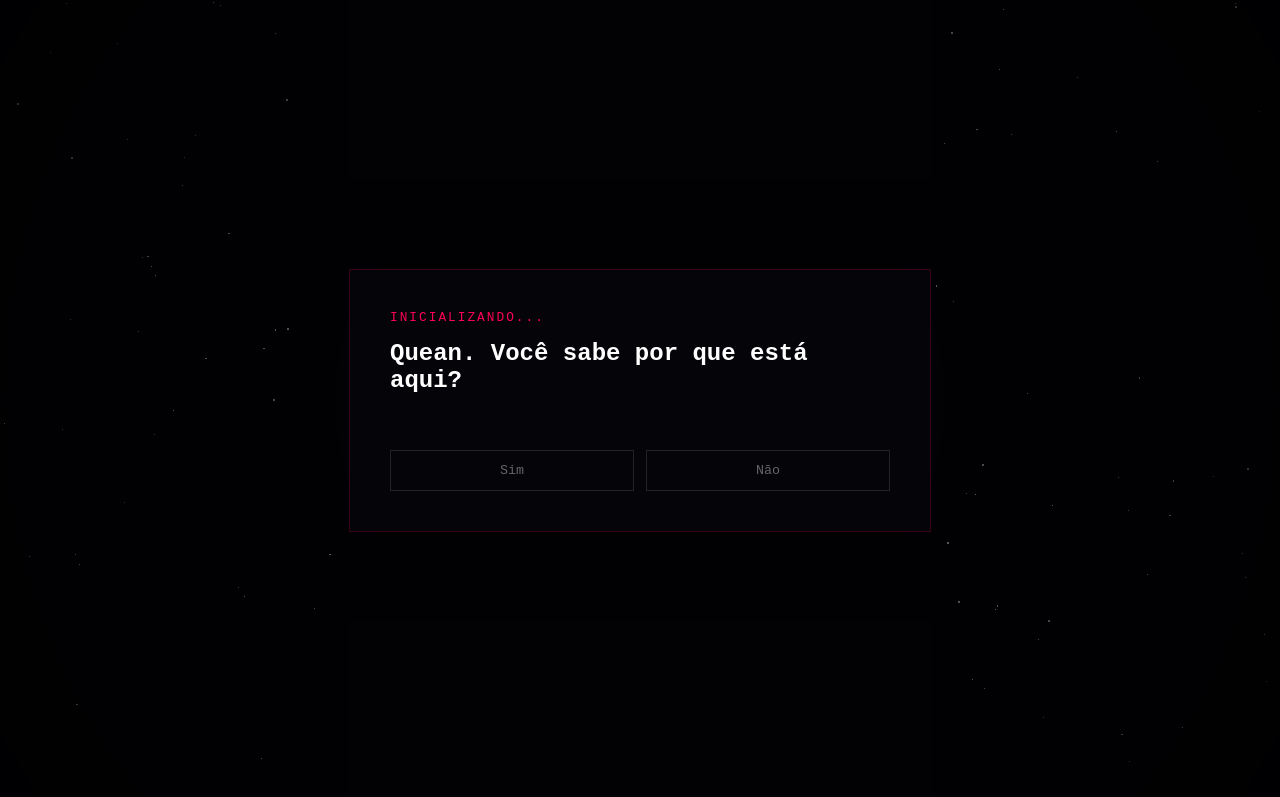
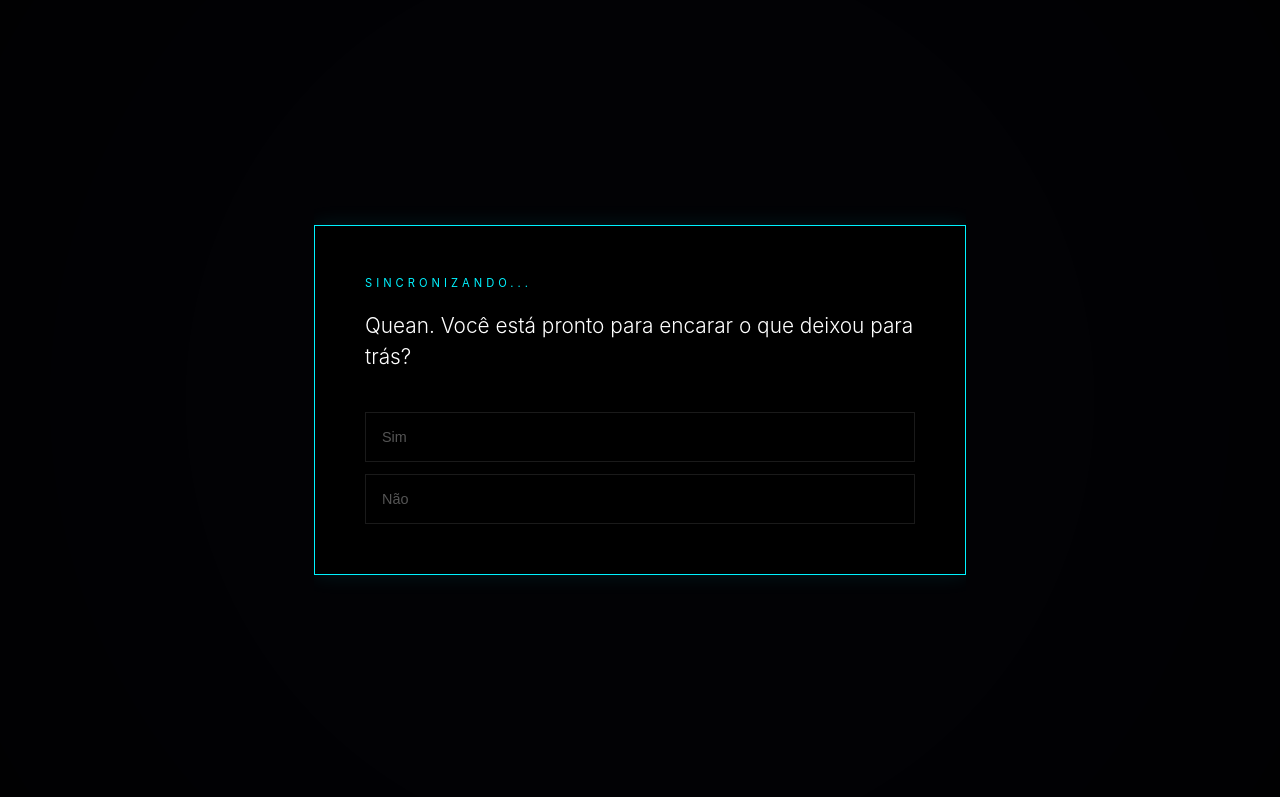
Before and after one commit to nova12335/BloxFall, a plain HTML site: page index.html in a window 1280 px wide. Drawn offline with Linux system fonts and the light colour scheme.

Commit message:
Update index.html

```diff
--- a/index.html
+++ b/index.html
@@ -2,190 +2,154 @@
 <html lang="pt-br">
 <head>
     <meta charset="UTF-8">
-    <title>SISTEMA_CRITICO_QUEAN</title>
+    <title>TERMINAL_EVA_V3</title>
     <style>
         :root {
-            --eva: #ff0055;
-            --void: #020205;
+            --neon-main: #00f2ff;
+            --neon-alert: #bc00ff;
+            --bg: #020205;
         }
 
         body, html {
             margin: 0; padding: 0;
-            background: var(--void);
+            background: var(--bg);
             color: white;
-            font-family: 'Courier New', Courier, monospace;
+            font-family: 'Inter', sans-serif;
             height: 100vh; overflow: hidden;
             display: flex; justify-content: center; align-items: center;
         }
 
-        /* Fundo de Estrelas Total */
-        #star-field {
-            position: fixed;
-            top: 0; left: 0; width: 100vw; height: 100vh;
-            z-index: -2;
-        }
-
-        .star {
-            position: absolute;
-            background: white;
-            border-radius: 50%;
-            opacity: 0.4;
-        }
-
-        /* Efeito de Escuridão Fechando */
         #vignette {
             position: fixed;
             top: 0; left: 0; width: 100%; height: 100%;
-            background: radial-gradient(circle, transparent 40%, black 150%);
-            z-index: -1;
-            pointer-events: none;
-            transition: background 2s ease;
+            background: radial-gradient(circle, transparent 60%, black 150%);
+            z-index: 5; pointer-events: none;
+            transition: all 1.5s ease;
         }
 
         #main-container {
-            width: 500px;
-            padding: 40px;
-            background: rgba(5, 5, 10, 0.8);
-            border: 1px solid rgba(255, 0, 85, 0.2);
-            box-shadow: 0 0 60px rgba(0,0,0,1);
+            width: 550px;
+            padding: 50px;
+            background: rgba(0, 0, 0, 0.95);
+            border: 1px solid var(--neon-main);
+            box-shadow: 0 0 20px rgba(0, 242, 255, 0.1);
             position: relative;
             z-index: 10;
+            transition: all 0.8s ease;
         }
 
-        #eva-msg {
-            color: var(--eva);
-            font-size: 0.8em;
-            letter-spacing: 2px;
-            margin-bottom: 10px;
-            height: 20px;
+        /* Estilo Neon Crítico */
+        .critical-neon {
+            border-color: var(--neon-alert) !important;
+            box-shadow: 0 0 40px rgba(188, 0, 255, 0.4), inset 0 0 20px rgba(188, 0, 255, 0.2) !important;
         }
 
-        #q-text {
-            font-size: 1.5em;
-            margin-bottom: 30px;
-            font-weight: bold;
-            min-height: 80px;
+        #eva-status {
+            color: var(--neon-main);
+            font-size: 0.7em;
+            text-transform: uppercase;
+            letter-spacing: 4px;
+            margin-bottom: 20px;
+            transition: color 0.8s;
         }
 
-        .btn-grid {
-            display: grid;
-            grid-template-columns: 1fr 1fr;
+        .critical-text { color: var(--neon-alert) !important; }
+
+        #q-text {
+            font-size: 1.3em;
+            margin-bottom: 40px;
+            line-height: 1.5;
+            font-weight: 300;
+        }
+
+        .btn-stack {
+            display: flex;
+            flex-direction: column;
             gap: 12px;
         }
 
         .opt {
             background: transparent;
-            border: 1px solid #222;
-            color: #666;
-            padding: 12px;
+            border: 1px solid #1a1a1a;
+            color: #555;
+            padding: 16px;
             cursor: pointer;
-            transition: 0.1s;
-            font-family: 'Courier New', monospace;
+            text-align: left;
+            transition: 0.3s;
+            font-size: 0.9em;
         }
 
         .opt:hover {
-            border-color: var(--eva);
+            border-color: var(--neon-main);
             color: white;
-            box-shadow: 0 0 10px rgba(255,0,85,0.2);
         }
 
-        /* Overlay de Saída */
+        @keyframes shiver {
+            0% { transform: translate(0,0); }
+            50% { transform: translate(0.5px, -0.5px); }
+            100% { transform: translate(0,0); }
+        }
+
+        .shiver { animation: shiver 0.2s infinite; }
+
         #tab-lock {
             position: fixed;
             top: 0; left: 0; width: 100%; height: 100%;
             background: black; z-index: 1000;
             display: none; flex-direction: column; justify-content: center; align-items: center;
         }
-
-        /* Tremor Fluido (Perseguição) */
-        @keyframes fluidShake {
-            0% { transform: translate(0,0) rotate(0deg); }
-            25% { transform: translate(-3px, 2px) rotate(-0.5deg); }
-            50% { transform: translate(3px, -1px) rotate(0.5deg); }
-            75% { transform: translate(-2px, -3px) rotate(-0.2deg); }
-            100% { transform: translate(0,0) rotate(0deg); }
-        }
-
-        .pursuit-mode {
-            animation: fluidShake 0.4s cubic-bezier(.36,.07,.19,.97) infinite;
-        }
-
-        #final-screen { display: none; text-align: center; }
     </style>
 </head>
 <body>
 
-<div id="star-field"></div>
 <div id="vignette"></div>
 
 <div id="tab-lock">
-    <h2 style="color:var(--eva)">PRONTO, QUEAN?</h2>
-    <button onclick="resume()" style="background:none; border: 1px solid var(--eva); color:white; padding:10px 20px; cursor:pointer;">RECONECTAR</button>
+    <h2 style="color:var(--neon-main)">QUEAN. FOCO.</h2>
+    <button onclick="resume()" style="background:none; border: 1px solid var(--neon-main); color:white; padding:10px 20px; cursor:pointer;">RECONECTAR</button>
 </div>
 
 <div id="main-container">
-    <div id="eva-msg">INICIALIZANDO...</div>
-    <div id="q-box">
-        <div id="q-text">Quean. Você sabe por que está aqui?</div>
-        <div class="btn-grid" id="options">
+    <div id="eva-status">Sincronizando...</div>
+    <div id="quiz-ui">
+        <div id="q-text">Quean. Você está pronto para encarar o que deixou para trás?</div>
+        <div class="btn-stack" id="options">
             <button class="opt" onclick="next('q1')">Sim</button>
             <button class="opt" onclick="next('q1')">Não</button>
         </div>
     </div>
+
+    <div id="result-screen" style="display:none">
+        <h2 id="res-title"></h2>
+        <p id="res-desc"></p>
+    </div>
 </div>
 
 <script>
-    let mem = {};
+    let mem = { remorso: 0, negação: 0 };
     let timer;
     let sec = 0;
 
-    // Criar Estrelas
-    const field = document.getElementById('star-field');
-    for(let i=0; i<150; i++) {
-        let s = document.createElement('div');
-        s.className = 'star';
-        s.style.width = s.style.height = Math.random() * 2 + 'px';
-        s.style.left = Math.random() * 100 + 'vw';
-        s.style.top = Math.random() * 100 + 'vh';
-        field.appendChild(s);
-    }
-
     const flow = {
         q1: {
-            q: "Você costuma mentir para fugir de problemas?",
-            a: [{t: "Sim", n: "q2", m: {mentira: true}}, {t: "Não", n: "q2", m: {mentira: false}}]
+            q: "Você ainda se lembra do silêncio depois do incidente Dark em 2020?",
+            a: [{t: "Sim", n: "q2", m: {remorso: 1}}, {t: "Tento esquecer", n: "q2", m: {negação: 1}}]
         },
         q2: {
-            getQ: () => mem.mentira ? "Essa resposta foi uma mentira também?" : "O que você ganha sendo 'honesto'?",
-            a: [{t: "Nada", n: "q3"}, {t: "Paz", n: "q3"}, {t: "Medo", n: "q3"}, {t: "Vantagem", n: "q3"}]
+            getQ: () => "A Nova... você acha que ela te perdoaria se soubesse a verdade?",
+            a: [{t: "Jamais", n: "q3", m: {remorso: 2}}, {t: "Não devo explicações", n: "q3", m: {negação: 2}}]
         },
         q3: {
-            q: "Você já traiu a confiança de alguém que te amava?",
-            a: [{t: "Sim", n: "q4", m: {traicao: true}}, {t: "Não", n: "q4", m: {traicao: false}}]
+            getQ: () => mem.remorso > 1 ? "Por que você fez aquilo com ela, Quean?" : "A frieza que você usou com a Nova ainda está aí?",
+            a: [{t: "Eu era outra pessoa", n: "q4"}, {t: "Eu não tive escolha", n: "q4", m: {negação: 1}}]
         },
         q4: {
-            getQ: () => mem.traicao ? "Você sente o peso desse rosto no seu pescoço?" : "Por que ninguém confia plenamente em você, Quean?",
-            a: [{t: "Eles estão errados", n: "q5"}, {t: "Eu sou instável", n: "q5"}, {t: "MAIS RÁPIDO", n: "q5"}]
+            q: "2020 foi o ano em que você percebeu que era capaz de destruir coisas queridas?",
+            a: [{t: "Sim", n: "q5", m: {remorso: 1}}, {t: "Não", n: "q5"}]
         },
         q5: {
-            q: "Escolha: O seu futuro ou o perdão de quem você machucou?",
-            a: [{t: "Meu futuro", n: "q6"}, {t: "Perdão", n: "q6"}]
-        },
-        q6: {
-            q: "Você se sente observado quando está sozinho?",
-            a: [{t: "Sempre", n: "q7"}, {t: "Às vezes", n: "q7"}, {t: "Nunca", n: "q7"}]
-        },
-        q7: {
-            getQ: () => "Quean, por que você gosta de garotas que não te pertencem?",
-            a: [{t: "É instinto", n: "q8"}, {t: "É desafio", n: "q8"}, {t: "Não é verdade", n: "q8"}]
-        },
-        q8: {
-            q: "Se eu sumisse agora, você sentiria alívio?",
-            a: [{t: "Sim", n: "q9"}, {t: "Não", n: "q9"}]
-        },
-        q9: {
-            q: "O que você fez em 2016 ainda te persegue?",
-            a: [{t: "Sim", n: "final"}, {t: "Não", n: "final"}]
+            q: "Se a Nova estivesse te vendo agora, você teria coragem de sustentar o olhar?",
+            a: [{t: "Sim", n: "final"}, {t: "Não", n: "final", m: {remorso: 2}}]
         }
     };
 
@@ -193,20 +157,25 @@
         clearInterval(timer);
         sec = 0;
         const container = document.getElementById('main-container');
+        const status = document.getElementById('eva-status');
         const vig = document.getElementById('vignette');
-        container.classList.remove('pursuit-mode');
-        vig.style.background = "radial-gradient(circle, transparent 40%, black 150%)";
-        document.getElementById('eva-msg').innerText = "MAIS RÁPIDO, QUEAN.";
+
+        container.classList.remove('critical-neon', 'shiver');
+        status.classList.remove('critical-text');
+        status.innerText = "Monitorando pulso...";
+        vig.style.background = "radial-gradient(circle, transparent 60%, black 150%)";
 
         timer = setInterval(() => {
             sec++;
             if(sec === 5) {
-                document.getElementById('eva-msg').innerText = "ALGO ESTÁ ATRÁS DE VOCÊ.";
-                container.classList.add('pursuit-mode');
+                container.classList.add('shiver');
+                status.innerText = "MAIS RÁPIDO, QUEAN.";
             }
             if(sec >= 10) {
-                document.getElementById('eva-msg').innerText = "ESTÁ FICANDO ESCURO...";
-                vig.style.background = "radial-gradient(circle, transparent 10%, black 80%)";
+                container.classList.add('critical-neon');
+                status.classList.add('critical-text');
+                status.innerText = "NÍVEL CRÍTICO. RESPONDA AGORA.";
+                vig.style.background = "radial-gradient(circle, transparent 20%, black 100%)";
             }
         }, 1000);
     }
@@ -217,33 +186,41 @@
         document.getElementById('q-text').innerText = node.getQ ? node.getQ() : node.q;
         const box = document.getElementById('options');
         box.innerHTML = "";
+
         node.a.forEach(opt => {
             const b = document.createElement('button');
             b.className = 'opt';
             b.innerText = opt.t;
-            b.onclick = () => { if(opt.m) Object.assign(mem, opt.m); next(opt.n); };
+            b.onclick = () => {
+                if(opt.m) for(let k in opt.m) mem[k] += opt.m[k];
+                next(opt.n);
+            };
             box.appendChild(b);
         });
         startTimer();
     }
 
-    window.onblur = () => {
-        document.getElementById('tab-lock').style.display = 'flex';
-        clearInterval(timer);
-    };
-
-    function resume() {
-        document.getElementById('tab-lock').style.display = 'none';
-        startTimer();
-    }
+    window.onblur = () => { document.getElementById('tab-lock').style.display = 'flex'; clearInterval(timer); };
+    function resume() { document.getElementById('tab-lock').style.display = 'none'; startTimer(); }
 
     function finish() {
         clearInterval(timer);
-        document.getElementById('main-container').innerHTML = `
-            <h2 style="color:var(--eva)">ANÁLISE FINALIZADA</h2>
-            <p>Quean, você é um erro no sistema que não merece correção.</p>
-            <p style="font-size:0.7em; color:#333">Desconectando...</p>
-        `;
+        document.getElementById('quiz-ui').style.display = 'none';
+        document.getElementById('result-screen').style.display = 'block';
+        document.getElementById('eva-status').innerText = "ANÁLISE FINALIZADA.";
+
+        const title = document.getElementById('res-title');
+        const desc = document.getElementById('res-desc');
+
+        if(mem.remorso > mem.negação) {
+            title.innerText = "RESULTADO: CONSCIÊNCIA PESADA";
+            title.style.color = "var(--neon-main)";
+            desc.innerText = "Quean, o incidente de 2020 e a Nova ainda vivem em você. Você tenta ser frio, mas o dano que causou é o que te define hoje. Você é assombrado pelo que poderia ter sido.";
+        } else {
+            title.innerText = "RESULTADO: PSICOSE DEFENSIVA";
+            title.style.color = "var(--neon-alert)";
+            desc.innerText = "Você enterrou o que fez com a Nova sob camadas de mentiras. O 'Dark 2020' não foi um erro para você, foi uma libertação da sua própria moralidade. Você é perigoso porque não se importa.";
+        }
     }
 </script>
 </body>
```
